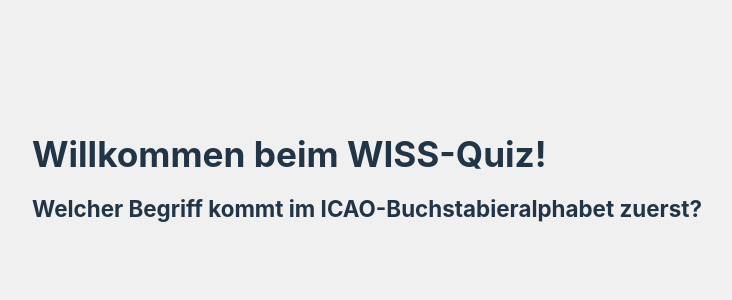
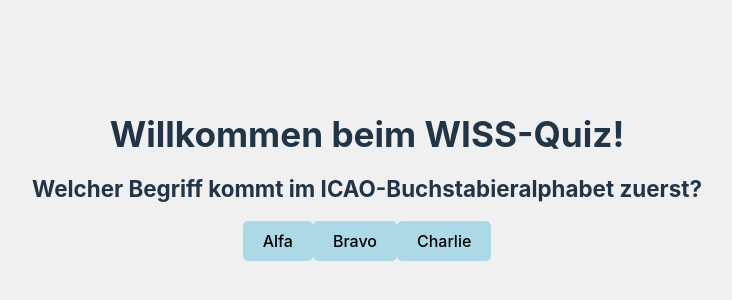
Before and after one commit to baddodg3r/294, a React (Vite) app in the folder m294-game/: page / in a window 1280 px wide. Shown: the part 224-524 px from the top of the page, without its empty margins (273-1005 px from the left). Built offline with nearby package versions, Linux system fonts and the light colour scheme.

Commit message:
FINISH 4A

```diff
--- a/m294-game/src/App.css
+++ b/m294-game/src/App.css
@@ -1,3 +1,11 @@
+.App {
+  text-align: center;
+  min-width: 90vw;
+  width: 100%;
+  margin: 0 auto;
+}
+
+
 button {
   background-color: lightblue;
   padding: 10px 20px;
--- a/m294-game/src/App.jsx
+++ b/m294-game/src/App.jsx
@@ -2,6 +2,7 @@ import { useState } from 'react';
 import reactLogo from './assets/react.svg';
 import viteLogo from '/vite.svg';
 import './App.css';
+import Button from './components/button';
 
 //Dummydaten für die erste Frage
 const question1 = {
@@ -10,14 +11,36 @@ const question1 = {
   correctAnswer: "Alfa" // Brauchen wir heute noch nicht, gut für später
 };
 
+
+
 function App() {
-  const [count, setCount] = useState(0);
 
   return (
     <div className="App">
-      <h1>Willkommen beim WISS-Quiz!</h1>
-      <h2>{question1.question}</h2>
-      {/* Hier kommen gleich das Bild und die Buttons hin */}
+      <header>
+        <h1>Willkommen beim WISS-Quiz!</h1>
+        <h2>{question1.question}</h2>
+      </header>
+
+      <div className='buttonbar'>
+        {question1.answers.map((answer) => (
+          <Button
+
+            key={answer}
+            text={answer}
+
+            onAnswerClick={
+              () => {
+                console.log(`Antwort ${answer} wurde geclickt`);
+              }
+            }
+
+          >
+          </Button>
+
+        ))}
+
+      </div>
     </div>
   );
 };
```
